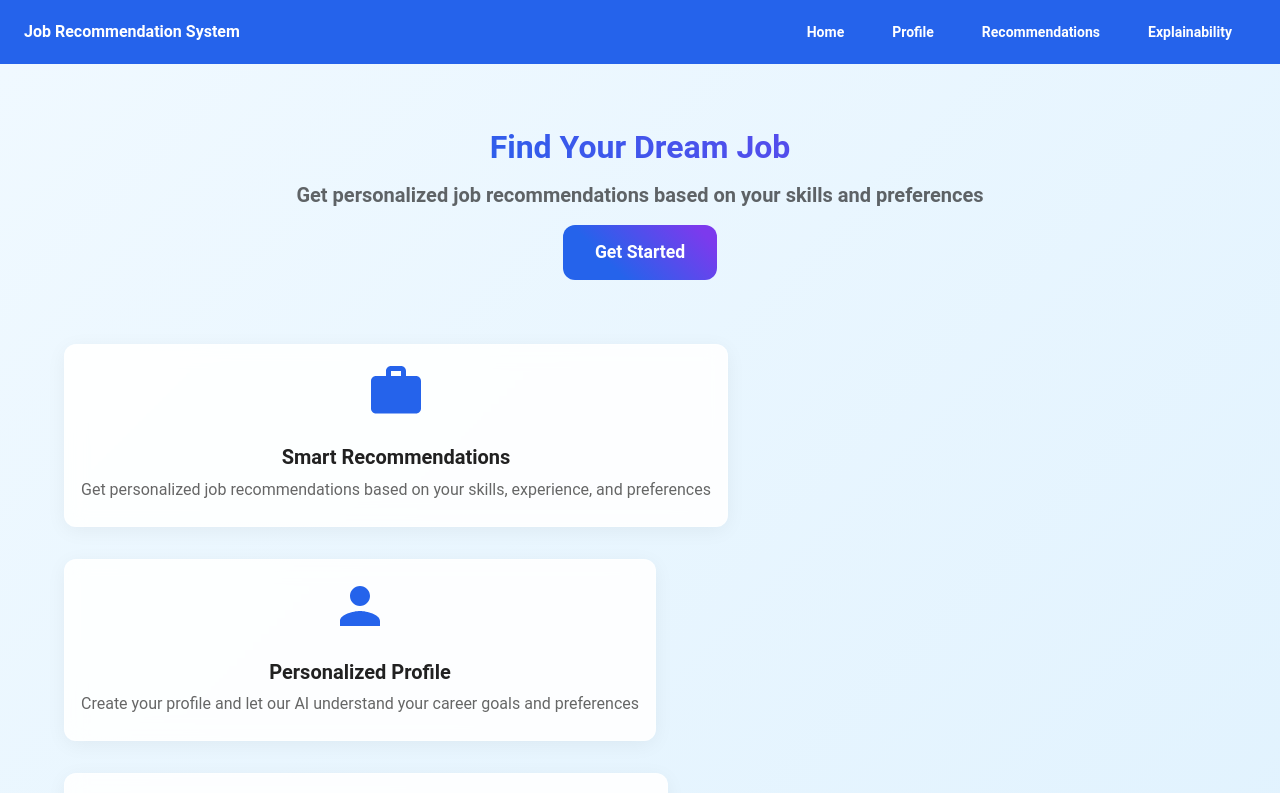
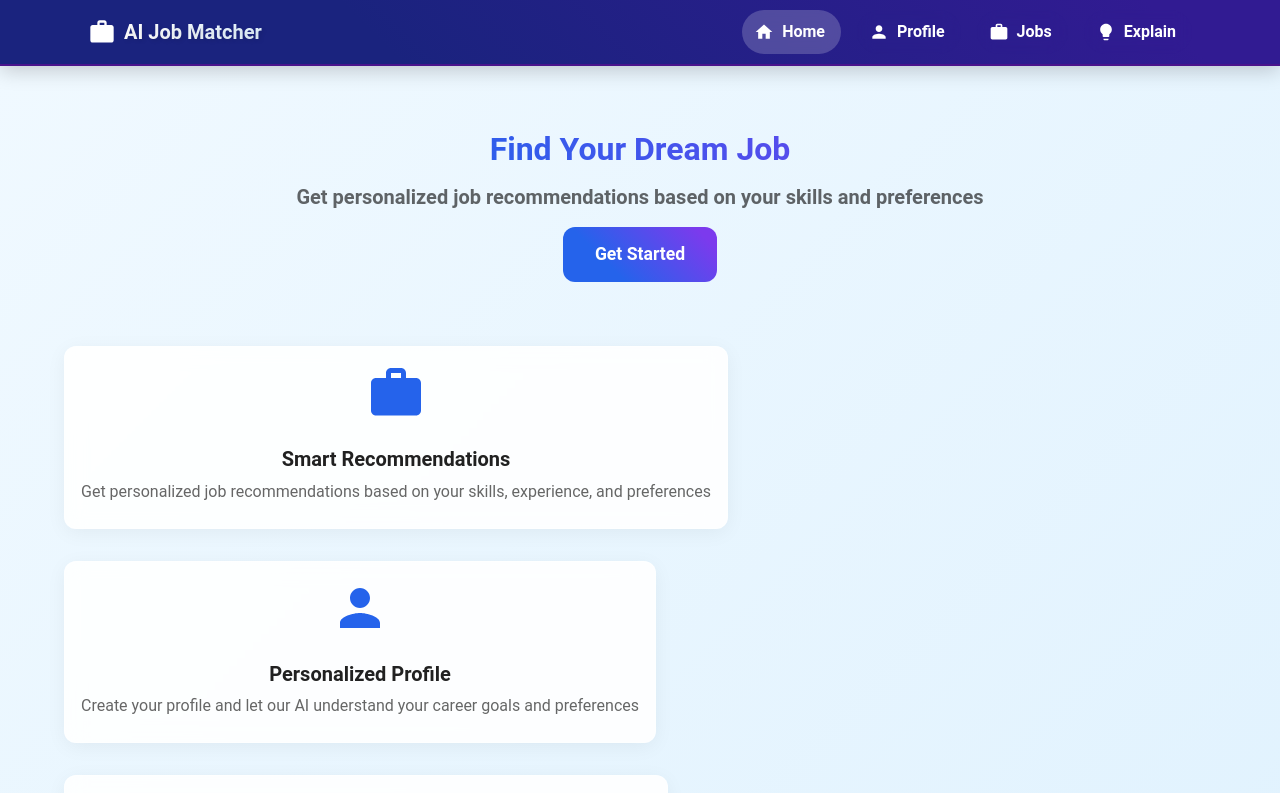
Before and after one commit to SuminPark02/AIXD_project, a React (Create React App) app: page / in a window 1280 px wide. Shown: the top 793 px of the page. Built offline with nearby package versions, Linux system fonts and the light colour scheme.

Commit message:
style: Update navbar with vibrant design

```diff
--- a/src/components/Navbar.js
+++ b/src/components/Navbar.js
@@ -1,31 +1,87 @@
 import React from 'react';
-import { AppBar, Toolbar, Typography, Button, Box } from '@mui/material';
-import { Link as RouterLink } from 'react-router-dom';
+import { AppBar, Toolbar, Typography, Button, Box, Container } from '@mui/material';
+import { useNavigate, useLocation } from 'react-router-dom';
+import { Work as WorkIcon, Person as PersonIcon, Home as HomeIcon, Lightbulb as LightbulbIcon } from '@mui/icons-material';
 
-function Navbar() {
+const Navbar = () => {
+  const navigate = useNavigate();
+  const location = useLocation();
+
+  const navItems = [
+    { path: '/', label: 'Home', icon: <HomeIcon /> },
+    { path: '/profile', label: 'Profile', icon: <PersonIcon /> },
+    { path: '/recommendations', label: 'Jobs', icon: <WorkIcon /> },
+    { path: '/explainability', label: 'Explain', icon: <LightbulbIcon /> }
+  ];
+
   return (
-    <AppBar position="static">
-      <Toolbar>
-        <Typography variant="h6" component="div" sx={{ flexGrow: 1 }}>
-          Job Recommendation System
-        </Typography>
-        <Box>
-          <Button color="inherit" component={RouterLink} to="/">
-            Home
-          </Button>
-          <Button color="inherit" component={RouterLink} to="/profile">
-            Profile
-          </Button>
-          <Button color="inherit" component={RouterLink} to="/recommendations">
-            Recommendations
-          </Button>
-          <Button color="inherit" component={RouterLink} to="/explainability">
-            Explainability
-          </Button>
-        </Box>
-      </Toolbar>
+    <AppBar
+      position="sticky"
+      sx={{
+        background: 'linear-gradient(45deg, #1a237e 30%, #311b92 90%)',
+        boxShadow: '0 4px 20px rgba(0,0,0,0.2)',
+        borderBottom: '2px solid #4a148c'
+      }}
+    >
+      <Container maxWidth="lg">
+        <Toolbar sx={{ justifyContent: 'space-between', py: 1 }}>
+          <Typography
+            variant="h5"
+            component="div"
+            sx={{
+              fontWeight: 700,
+              background: 'linear-gradient(45deg, #fff 30%, #e3f2fd 90%)',
+              WebkitBackgroundClip: 'text',
+              WebkitTextFillColor: 'transparent',
+              textShadow: '2px 2px 4px rgba(0,0,0,0.1)',
+              display: 'flex',
+              alignItems: 'center',
+              gap: 1,
+              cursor: 'pointer'
+            }}
+            onClick={() => navigate('/')}
+          >
+            <WorkIcon sx={{ fontSize: 28 }} />
+            AI Job Matcher
+          </Typography>
+
+          <Box sx={{ display: 'flex', gap: 2 }}>
+            {navItems.map((item) => (
+              <Button
+                key={item.path}
+                onClick={() => navigate(item.path)}
+                startIcon={item.icon}
+                sx={{
+                  color: 'white',
+                  fontWeight: 600,
+                  fontSize: '1rem',
+                  textTransform: 'none',
+                  px: 2,
+                  py: 1,
+                  borderRadius: 2,
+                  background: location.pathname === item.path
+                    ? 'rgba(255, 255, 255, 0.2)'
+                    : 'transparent',
+                  backdropFilter: 'blur(8px)',
+                  transition: 'all 0.3s ease',
+                  '&:hover': {
+                    background: 'rgba(255, 255, 255, 0.3)',
+                    transform: 'translateY(-2px)',
+                    boxShadow: '0 4px 12px rgba(0,0,0,0.2)',
+                  },
+                  '&:active': {
+                    transform: 'translateY(0)',
+                  }
+                }}
+              >
+                {item.label}
+              </Button>
+            ))}
+          </Box>
+        </Toolbar>
+      </Container>
     </AppBar>
   );
-}
+};
 
 export default Navbar;
```
